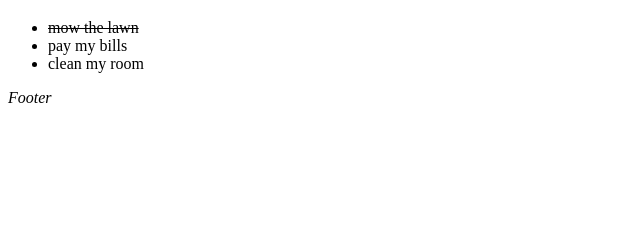
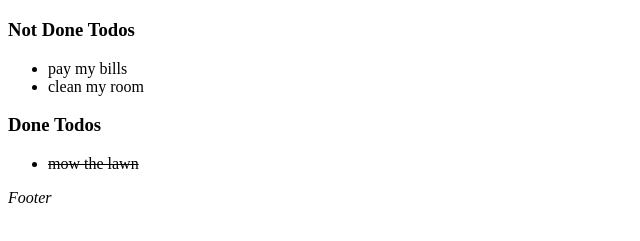
Before and after one commit to mikebashford/intro-to-vue, a plain HTML site: page index.html in a window 1280 px wide. Both pictures are taken after a click on the item "mow the lawn". Shown: the part 61-302 px from the top of the page, without its empty margins (0-640 px from the left). Drawn offline with nearby package versions, Linux system fonts and the light colour scheme.

Commit message:
Added the ability to scratch off done tasks and put into a separate section

```diff
--- a/index.html
+++ b/index.html
@@ -14,14 +14,25 @@
   <body>
     <h1>My app</h1>
     <div id="app">
+      <h3>Not Done Todos</h3>
       <ul>
         <li
           class="list-item"
-          v-for="item in todos"
+          v-for="item in notDoneTodos"
           v-on:click="item.done = !item.done"
         >
-          <span v-if="item.done"> <s> {{item.text}} </s> </span>
-          <span v-else> {{item.text}}</span>
+          {{item.text}}
+        </li>
+      </ul>
+
+      <h3>Done Todos</h3>
+      <ul>
+        <li
+          class="list-item"
+          v-for="item in doneTodos"
+          v-on:click="item.done = !item.done"
+        >
+          <s> {{item.text}} </s>
         </li>
       </ul>
     </div>
@@ -37,6 +48,25 @@
             { text: "clean my room", done: false },
           ],
         },
+
+        computed: {
+          notDoneTodos: function () {
+            let out = [];
+            for (let i = 0; i < this.todos.length; i++) {
+              let item = this.todos[i];
+              if (!item.done) out.push(item);
+            }
+            return out;
+          },
+          doneTodos: function () {
+            let out = [];
+            for (let i = 0; i < this.todos.length; i++) {
+              let item = this.todos[i];
+              if (item.done) out.push(item);
+            }
+            return out;
+          },
+        },
       });
     </script>
   </body>
```
